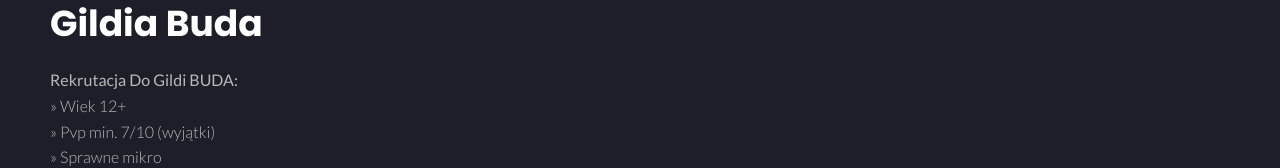
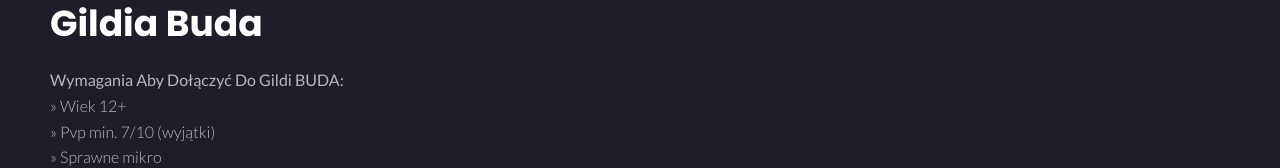
Before and after one commit to xRxxxx/fvxq-cheats, a plain HTML site: page rekrutacja.html in a window 1280 px wide. Shown: the part 290-458 px from the top of the page. Drawn offline with nearby package versions, Linux system fonts and the light colour scheme.

Commit message:
Update rekrutacja.html
Signed-off-by: xRx <110576932+xRxxxx@users.noreply.github.com>

```diff
--- a/rekrutacja.html
+++ b/rekrutacja.html
@@ -34,7 +34,7 @@
 </nav>
 <div class="heading">
     <h1 class="display-5 title">Gildia Buda</h1>
-    <p class="subtitle"><b>Rekrutacja Do Gildi BUDA:</b> <br /> » Wiek 12+ <br /> » Pvp min. 7/10 (wyjątki) <br /> » Sprawne mikro <br /> » Dawanie itemów na zbiórki <br /> » Słuchanie liderówki <br /> » Duża aktywność <br /> » Pomoc w budowie cuba</p>
+    <p class="subtitle"><b>Wymagania Aby Dołączyć Do Gildi BUDA:</b> <br /> » Wiek 12+ <br /> » Pvp min. 7/10 (wyjątki) <br /> » Sprawne mikro <br /> » Dawanie itemów na zbiórki <br /> » Słuchanie liderówki <br /> » Duża aktywność <br /> » Pomoc w budowie cuba</p>
 	<a class="btn btn-primary btn-lg" href="https://discord.gg/ef2BT27EB9" target="_blank" role="button">Rekrutacja Do Gildi</a>
 </div>
 
```
